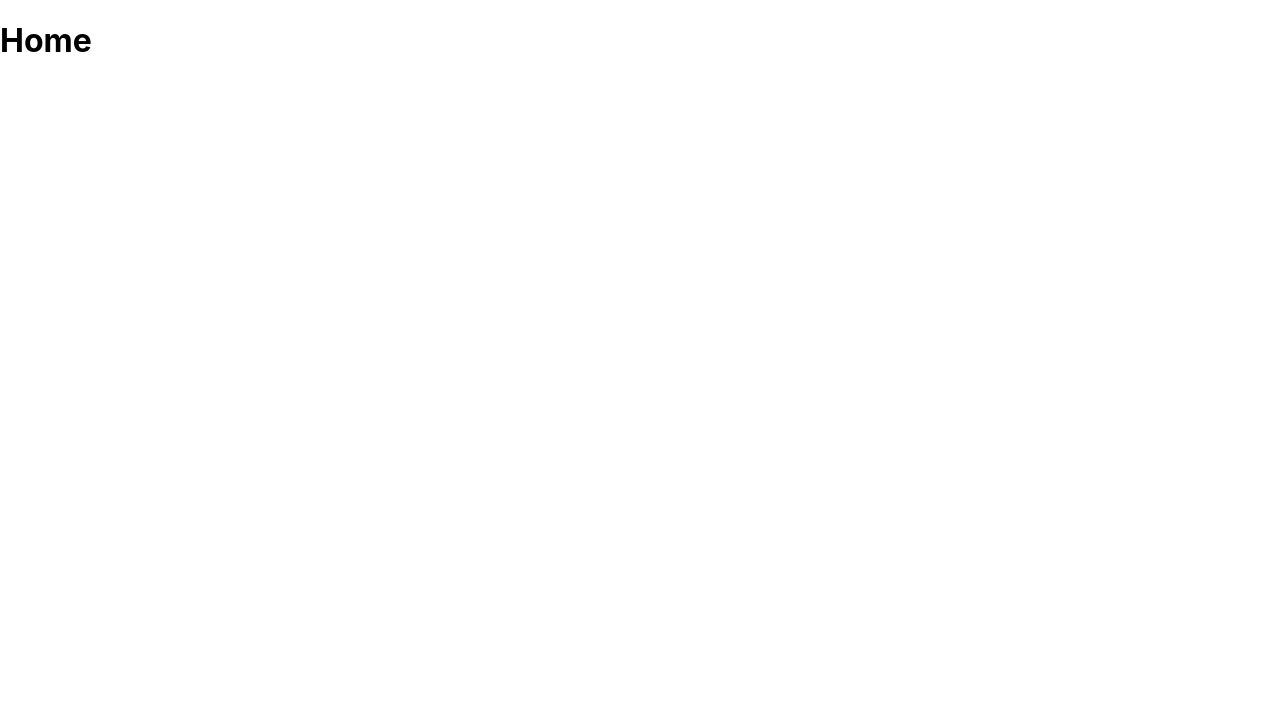
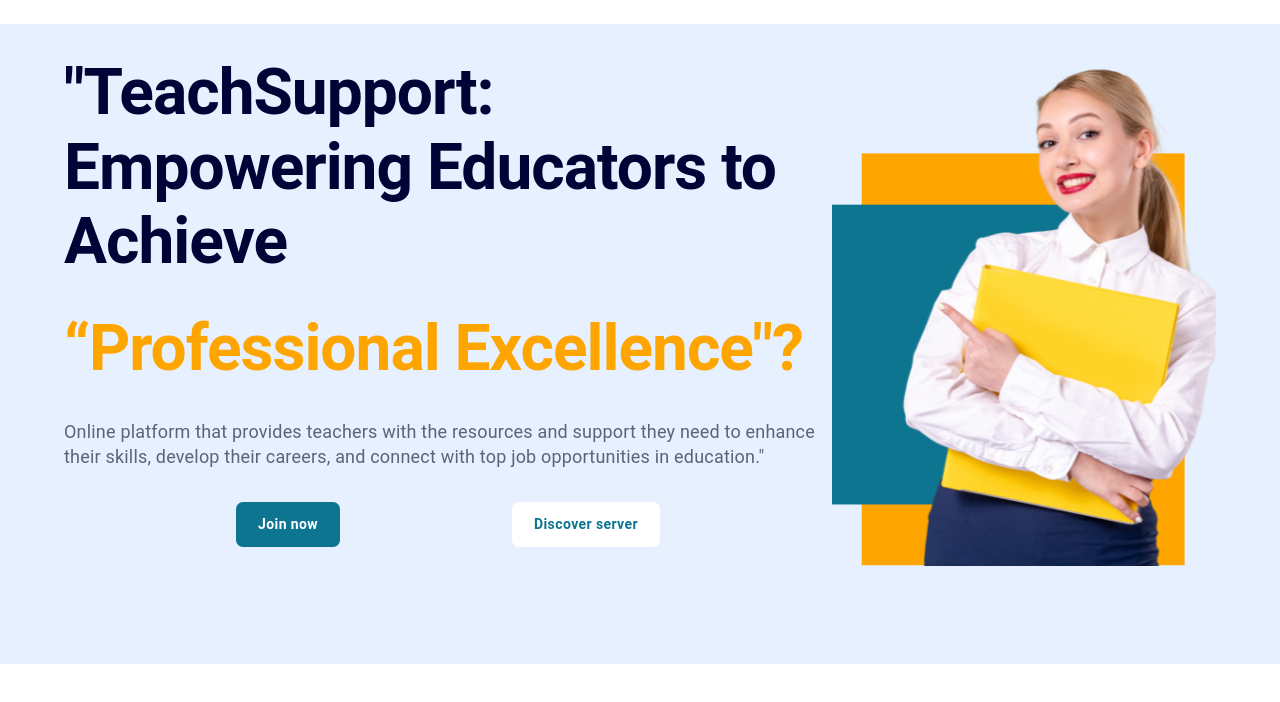
Before and after one commit to realclientproject/frontend, a React (Create React App) app: page / in a window 1280 px wide. Shown: the top 702 px of the page. Built offline with nearby package versions, Linux system fonts and the light colour scheme.

Commit message:
component folder

```diff
--- /dev/null
+++ b/src/components/hero/custombutton.jsx
@@ -0,0 +1,41 @@
+import { Button, styled } from "@mui/material";
+import React from "react";
+
+const CustomButton = ({
+  backgroundColor,
+  color,
+  buttonText,
+  heroBtn,
+  guideBtn,
+  getStartedBtn,
+}) => {
+  const CustomButton = styled(Button)(({ theme }) => ({
+    backgroundColor: backgroundColor,
+    color: color,
+    fontWeight: "700",
+    fontSize: "14px",
+    cursor: "pointer",
+    padding: "0.5rem 1.25rem",
+    borderRadius: "7px",
+    textTransform: "none",
+    display: "block",
+    border: "2px solid transparent",
+    "&:hover": {
+      backgroundColor: color,
+      color: backgroundColor,
+      borderColor: backgroundColor,
+    },
+    [theme.breakpoints.down("md")]: {
+      margin: (heroBtn || getStartedBtn) && theme.spacing(0, "auto", 3, 2),
+      width: (heroBtn || getStartedBtn) && "80%",
+    },
+    [theme.breakpoints.down("sm")]: {
+      marginTop: guideBtn && theme.spacing(3),
+      width: guideBtn && "90%",
+    },
+  }));
+
+  return <CustomButton>{buttonText}</CustomButton>;
+};
+
+export default CustomButton;
--- /dev/null
+++ b/src/components/hero/hero.jsx
@@ -0,0 +1,85 @@
+import { Box, Button, styled, Typography } from "@mui/material";
+import { Container, display } from "@mui/system";
+import React from "react";
+import heroImg from "./hero_img.svg";
+import CustomButton from "./custombutton";
+function Hero() {
+  const CustomBox = styled(Box)(({ theme }) => ({
+    display: "flex",
+    justifyContent: "center",
+    gap: "theme",
+    marginTop: theme.spacing(3),
+    [theme.breakpoints.down("sm")]: {
+      flexDirection: "column",
+      alignItems: "center",
+      textAlign: "center",
+    },
+  }));
+  const Title = styled(Typography)(({ theme }) => ({
+    fontSize: "64px",
+    color: "#000336",
+    fontWeight: "bold",
+    margin: theme.spacing(4, 0, 4, 0),
+    [theme.breakpoints.down("sm")]: {
+      fontSize: "40px",
+    },
+  }));
+
+  return (
+    <Box sx={{ backgroundColor: "#E6F0FF", minHeight: "80vh" }}>
+      <Container>
+        <CustomBox>
+          <Box sx={{ flex: "4", left: "0" }}>
+            <Title variant="h1" sx={{ width: "100%" }}>
+              "TeachSupport: Empowering Educators to Achieve{" "}
+              <Title sx={{ color: "#FFA500" }} variant="h1">
+                “Professional Excellence"?
+              </Title>
+            </Title>
+            <Typography
+              variant="body2"
+              sx={{ fontSize: "18px", color: "#5A6473", my: 4 }}
+            >
+              Online platform that provides teachers with the resources and
+              support they need to enhance their skills, develop their careers,
+              and connect with top job opportunities in education."
+            </Typography>
+            <Box
+              sx={{
+                display: "flex",
+                justifyContent: "space-evenly",
+              }}
+            >
+              <CustomButton
+                backgroundColor="#0D7590"
+                color="#fff"
+                buttonText="Join now"
+                heroBtn={true}
+                display="block"
+              />
+              <CustomButton
+                backgroundColor="#FFFFFF"
+                color="#0D7590"
+                buttonText="Discover server"
+                heroBtn={true}
+              />
+            </Box>
+          </Box>
+
+          <Box sx={{ flex: "2" }}>
+            <img
+              src={heroImg}
+              alt="heroImg"
+              style={{
+                maxWidth: "100%",
+                marginBottom: "2rem",
+              }}
+            />
+          </Box>
+        </CustomBox>
+      </Container>
+    </Box>
+  );
+}
+
+export default Hero;
--- a/src/pages/home/home.jsx
+++ b/src/pages/home/home.jsx
@@ -1,8 +1,9 @@
 import React, { useState, useEffect } from "react";
+import Hero from "../../components/hero/hero";
 function Home() {
   return (
     <div>
-      <h1>Home</h1>
+      <Hero />
     </div>
   );
 }
```
Also changed, not shown: src/components/hero/hero_img.svg (added), 1 other file (tests, documents, lock files or other folders).
